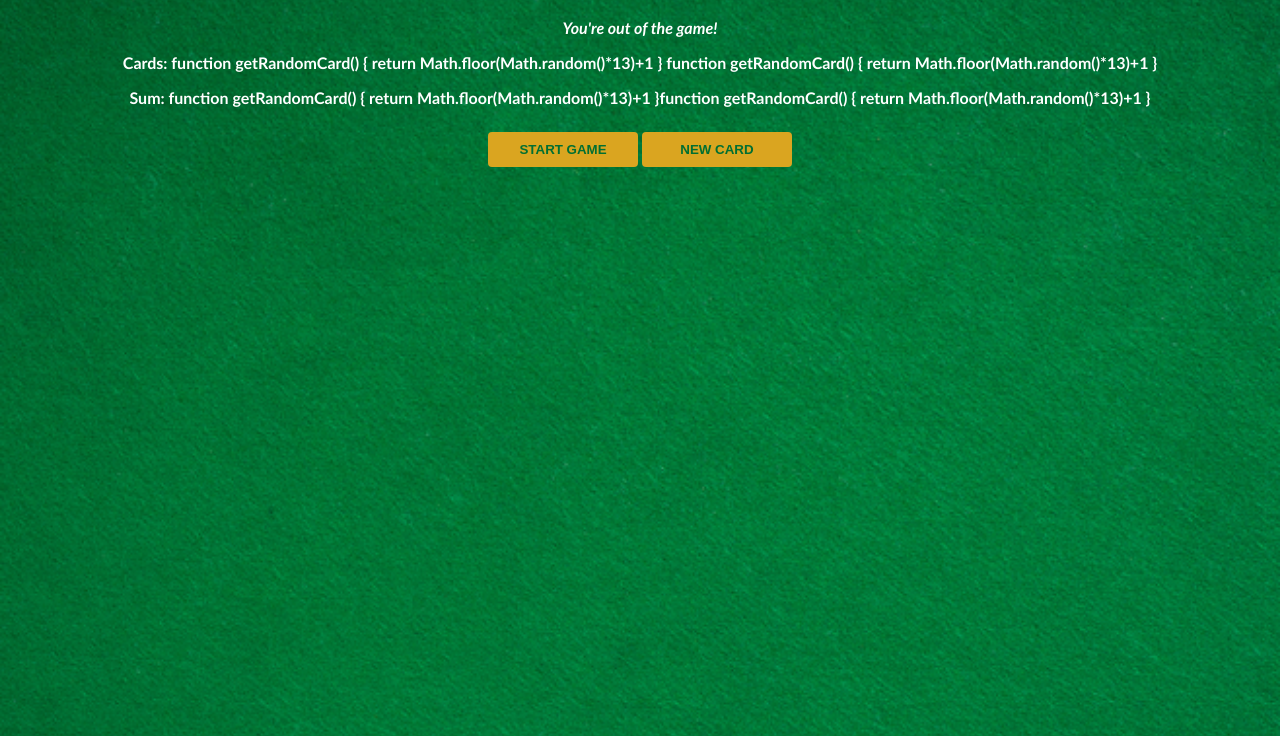
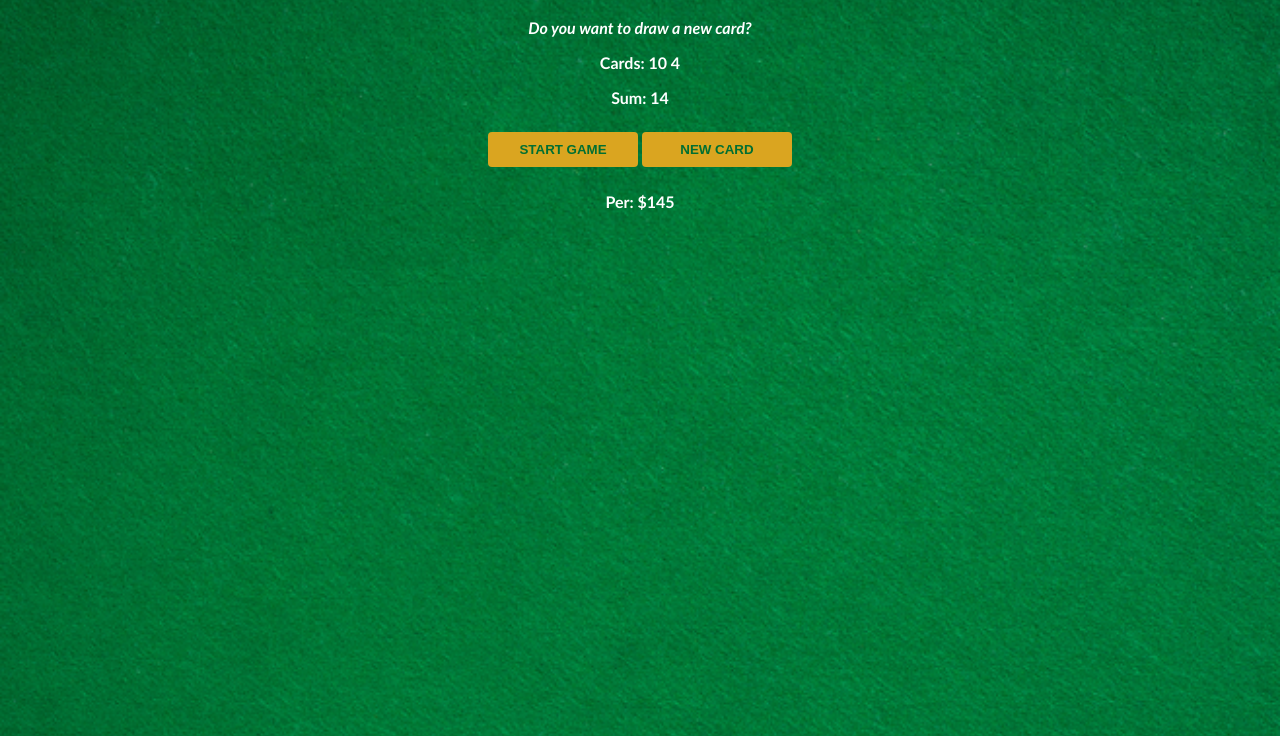
Before and after one commit to Riyaz5027/blackjack, a plain HTML site: page index.html in a window 1280 px wide. Both pictures are taken after a click on the button "START GAME". Shown: the part 64-800 px from the top of the page. Drawn offline with Linux system fonts and the light colour scheme.

Commit message:
Objects and acessing

```diff
--- a/index.html
+++ b/index.html
@@ -10,6 +10,7 @@
 <p id="sum-el">Sum:</p>
 <button onclick="startGame()">START GAME</button>
 <button onclick="newCard()">NEW CARD</button>
+<p id="player-el"></p>
 <script src="script.js"></script>
 </body>
 </html>
--- a/script.js
+++ b/script.js
@@ -1,21 +1,35 @@
-let firstCard = getRandomCard
-let secondCard = getRandomCard
-let cards = [firstCard, secondCard]
-let sum = firstCard + secondCard
+
+let cards = []
+let sum = 0
 let hasBlackJack = false
-let isAlive = true
+let isAlive = false
 let message = ""
 let messageEl = document.getElementById("message-el")
 let sumEl = document.getElementById("sum-el")
 let cardsEl = document.getElementById("cards-el")
 
 // Create a function, getRandomCard(), that always returns the number 5
-
-function getRandomCard()
-{
-    return Math.floor(Math.random()*13)+1
+let player={
+    name: "Per",
+    chips: 145
+}
+let PlayerEL=document.getElementById("player-el")
+PlayerEL.textContent=player.name+": $"+player.chips
+function getRandomCard() {
+    let val = Math.floor(Math.random() * 13) + 1
+    if (val === 1)
+        return 11
+    else if (val > 10)
+        return 10
+    else
+        return val
 }
 function startGame() {
+    isAlive = true
+    let firstCard = getRandomCard()
+    let secondCard = getRandomCard()
+    cards = [firstCard, secondCard]
+    sum = firstCard + secondCard
     renderGame()
 }
 
@@ -40,7 +54,7 @@ function renderGame() {
 
 
 function newCard() {
-    let card = getRandomCard
+    let card = getRandomCard()
     sum += card
     cards.push(card)
     console.log(cards)
```
